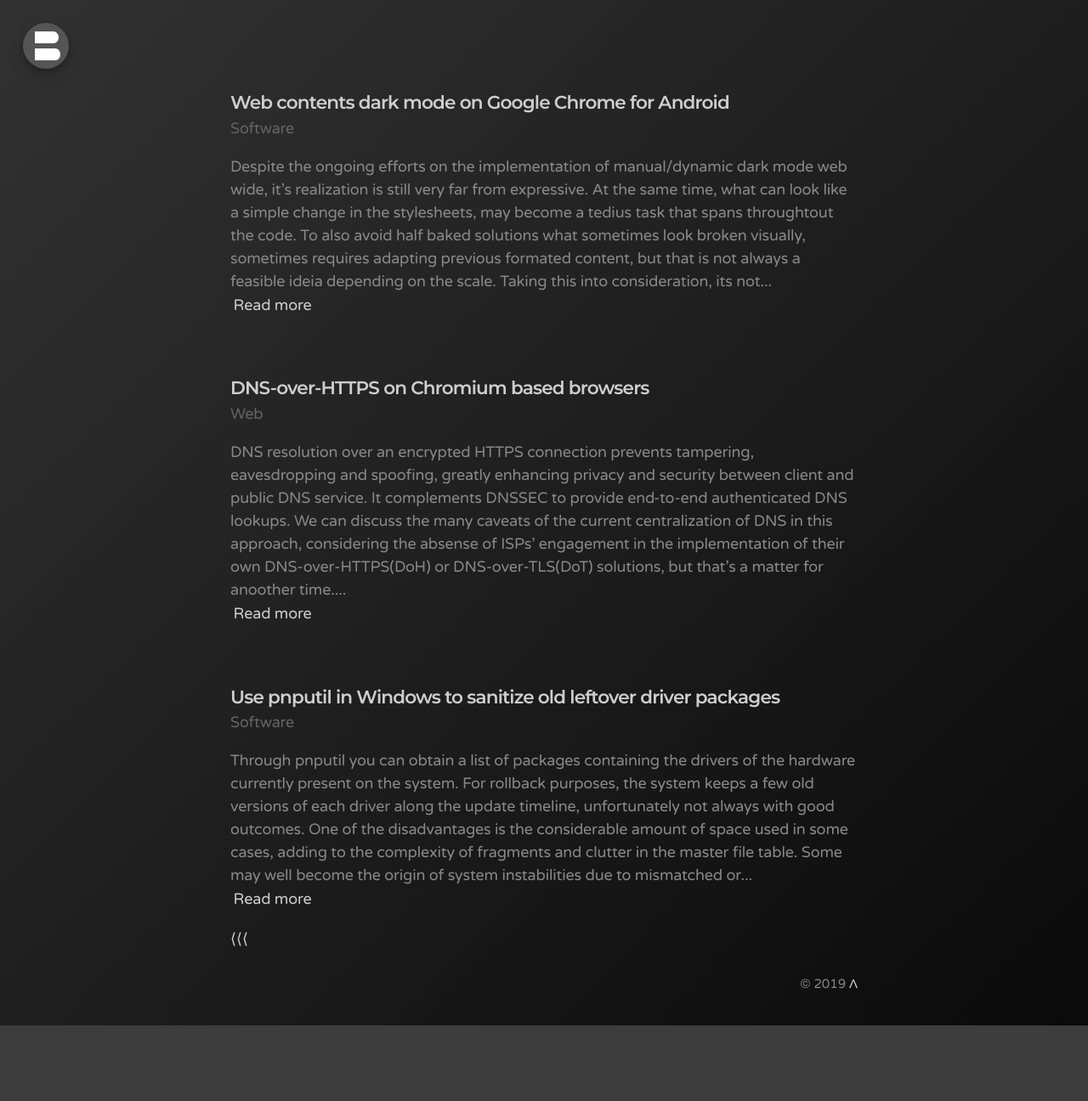
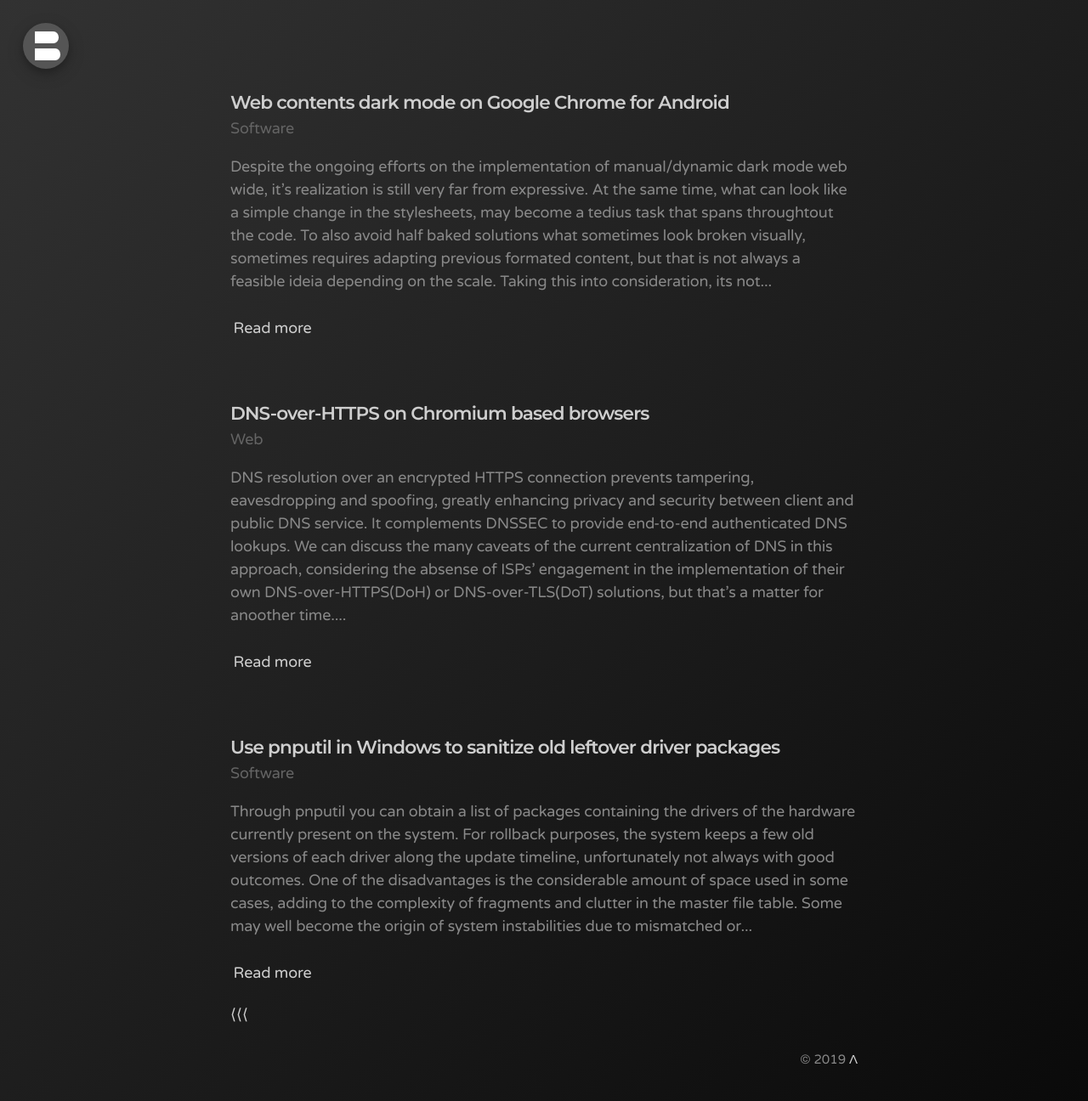
Before and after one commit to bonina/bonina.github.io, a Jekyll site: the page built from index.html, in a window 1280 px wide. Shown: the whole page at 85% size. Built offline with Jekyll 4.4.1, drawn with Linux system fonts in a browser that asks for light colours; the list of posts is cut into pages by our own code; before the commit the page ends 1207 px from its top, so only the background shows below that.

Commit message:
Update _posts.scss

```diff
--- a/_sass/_posts.scss
+++ b/_sass/_posts.scss
@@ -33,12 +33,12 @@
   padding-left: 0.2rem;
   padding-right: 0.2rem;
   padding-bottom: 0.1rem;
-  //display: inline-block;
+  display: inline-block;
   background-color: linear-gradient(135deg, rgba(50,50,50,1) 0%,rgba(10,10,10,1) 100%);
   //border: 0.1rem solid rgba(10,10,10,.8);
   //border-radius: 2px;
   margin: 0;
-  margin-top: 1rem;
+  margin-top: 1.5rem;
 }
 
 .categories {
```
